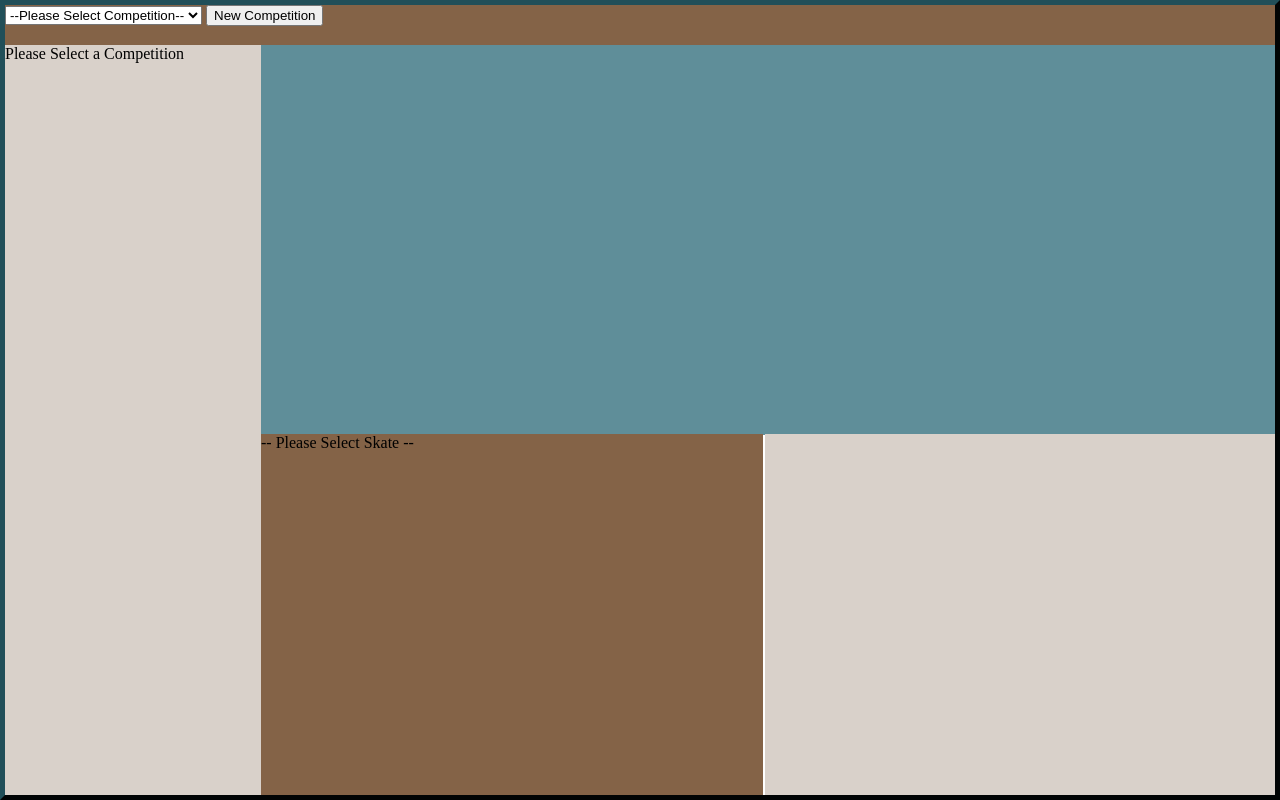
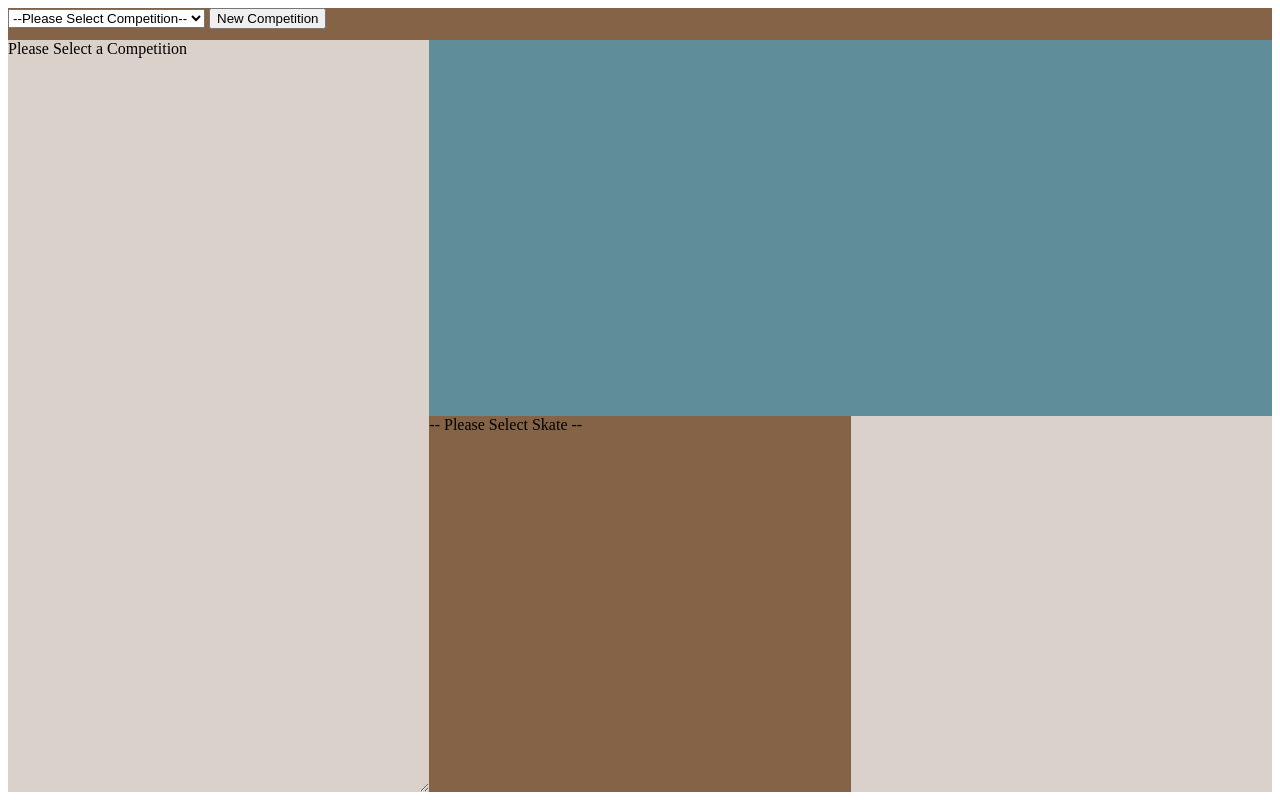
Before and after one commit to LazloSteele/skatertron, a FastAPI app: page / in a window 1280 px wide. Run offline with FastAPI, Linux system fonts and the light colour scheme; data that the repository does not hold is empty; some libraries are stand-ins or nearby versions.

Commit message:
switched to css grid layout but now modals aren't working

```diff
--- a/Skatertron/routers/file.py
+++ b/Skatertron/routers/file.py
@@ -33,7 +33,7 @@ def create_file(competition: Annotated[str, Form()],
                 ):
 
     file_name = f"{competition} - {event} - {skater} - {uploaded_file.filename}"
-    file_path = "static/media/"
+    file_path = f"static/media/{competition}/{event}/"
     path = Path(f"{file_path}{file_name}")
     path.parent.mkdir(parents=True, exist_ok=True)
 
--- a/Skatertron/static/styles.css
+++ b/Skatertron/static/styles.css
@@ -1,94 +1,74 @@
 #new_competition_modal {
-    position:absolute;
+    position: absolute;
+    z-index: 100;
 }
 #new_event_modal {
     position:absolute;
-    z-index: 1;
+    z-index: 3;
 }
 .new_skate_modal {
     position:absolute;
-    z-index: 1;
+    z-index: 3;
 }
 .CompetitionBrowser {
+    grid-column: 1/4;
+    grid-row: 1;
     background-color: #846347;
-    position: fixed;
-    height: 5%;
-    top: 5px;
-    left: 5px;
-    right: 5px;
     z-index: 1;
     }
 .AppFrame {
-        border: 5px outset #214F59;
-        position:fixed;
-        top:0;
-        bottom:0;
-        left:0;
-        right:0;
-        z-index:-1;
+    display: grid;
+    grid-template-columns: 1fr 1fr 1fr;
+    grid-template-rows: 2rem 1fr 1fr;
+    min-height: 98vh;
+    max-height: 98vh;
+    z-index:-100;
     }
 .EventBrowser {
+    grid-column: 1;
+    grid-row: 2/4;
     background-color: #D9D1CA;
-    position: fixed;
-    margin-top: 5px;
-    margin-bottom: 5px;
-    margin-right: 5px;
-    top: 5%;
-    bottom: 0;
-    width: 20%;
     overflow-y:auto;
-    z-index:-1;
+    z-index:1;
+    resize: horizontal;
     }
+
+.ModalButton {
+    grid-column: 2;
+    grid-row: 1;
+    z-index: 2;
+}
+
+sl-tree-item:hover {
+    background-color: Yellow;
+    color: Black;
+}
 .SkateMediaFrame {
+    grid-column: 2/4;
+    grid-row: 2;
     background-color: #5F8E99;
-    position: fixed;
-    left: 20%;
-    right: 0%;
-    top: 5%;
-    bottom: 45%;
-    margin-left: 5px;
-    margin-top: 5px;
-    margin-right: 5px;
-    margin-bottom: 5px;
-    z-index:-1;
-    }
+    z-index:1;
+}
 .MediaPlayer {
-    position fixed;
-    margin-top: 1.5%;
-    margin-left: 15%;
-    z-index:-1;
+    z-index:2;
     }
 .FileBrowserFrame {
-    position: fixed;
-    top: 53.63%;
-    bottom: 0;
-    left: 20%;
-    right: 40%;
-    margin-top: 5px;
-    margin-left: 5px;
-    margin-right: 5px;
-    margin-bottom: 5px;
+    grid-row: 3;
+    grid-column: 2;
     background-color: #846347;
-    z-index:100;
+    z-index:1;
     overflow-y: scroll;
     }
 .CurrentOrder {
-    position: fixed;
+    grid-row: 3;
+    grid-column: 3;
     background-color: #D9D1CA;
-    top: 53.63%;
-    bottom: 0;
-    left: 59.387%;
-    right: 0;
-    margin-top: 5px;
-    margin-left: 5px;
-    margin-right: 5px;
-    margin-bottom: 5px;
-    z-index:-1;
+    z-index:1;
 }
 sl-tree {
     font-size: 1rem;
-    z-index:-1;
+    z-index:1;
 }
 .drag-over {
-    background-color: #000000;
+    background-color: #D9D1CA;
 }
--- a/Skatertron/templates/media_player.html
+++ b/Skatertron/templates/media_player.html
@@ -3,11 +3,11 @@
             <div class="MediaPlayer">
                 {% if "video" in file_type %}
                 <video width="560" height="315" controls>
-                    <source src="{{ url_for('static', path='media/' ~file_name) }}" type="{{ file_type }}">
+                    <source src="{{ url_for('static', path='media/' ~path) }}" type="{{ file_type }}">
                 </video>
                 {% endif %}
                 {% if "image" in file_type %}
-                 <img src="{{ url_for('static', path='media/' ~file_name) }}"
+                 <img src="{{ url_for('static', path='media/' ~path) }}"
                       alt="Skating Photo {{ file_name }}"
                       height="315"
                  >
--- a/Skatertron/templates/new_competition_modal.html
+++ b/Skatertron/templates/new_competition_modal.html
@@ -27,6 +27,6 @@
         </form>
     </dialog>
 
-    <button onclick="new_competition_modal.show()">New Competition</button>
+    <button class="ModalButton" onclick="new_competition_modal.show()">New Competition</button>
 
 {% endblock %}
```
Also changed, not shown: README.md.
